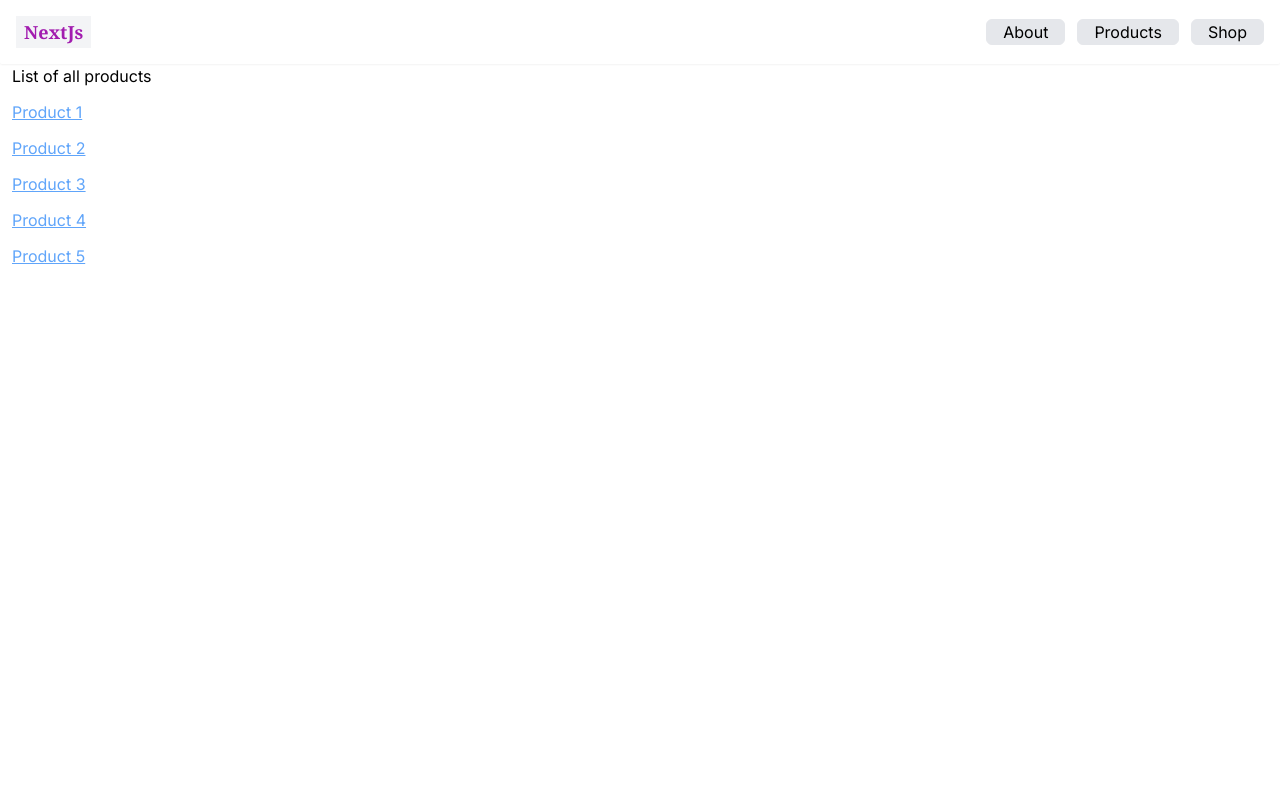
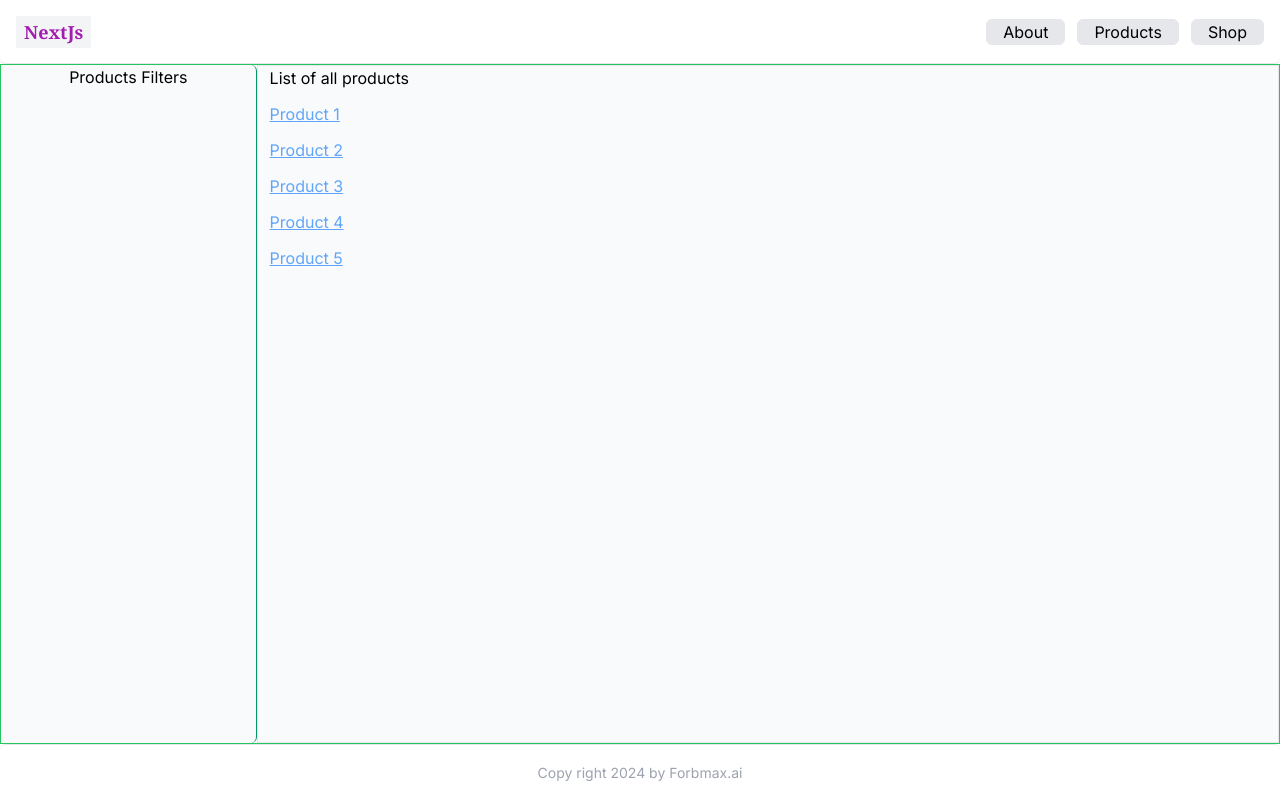
Before and after one commit to umairjaffar-dev/next-tutorial-by-codevolution, a Next.js app: page /products in a window 1280 px wide. Built offline with nearby package versions, Linux system fonts and the light colour scheme.

Commit message:
layouts in nextjs...

```diff
--- /dev/null
+++ b/src/app/(auth)/forgot-password/page.tsx
@@ -0,0 +1,9 @@
+import React from 'react'
+
+const ForgotPassword = () => {
+  return (
+    <div>ForgotPassword</div>
+  )
+}
+
+export default ForgotPassword
--- /dev/null
+++ b/src/app/(auth)/login/page.tsx
@@ -0,0 +1,9 @@
+import React from 'react'
+
+const Login = () => {
+  return (
+    <div>Login</div>
+  )
+}
+
+export default Login
--- /dev/null
+++ b/src/app/(auth)/register/page.tsx
@@ -0,0 +1,9 @@
+import React from 'react'
+
+const Register = () => {
+  return (
+    <div>Register</div>
+  )
+}
+
+export default Register
--- a/src/app/layout.tsx
+++ b/src/app/layout.tsx
@@ -2,6 +2,7 @@ import type { Metadata } from "next";
 import { Inter } from "next/font/google";
 import "./globals.css";
 import Header from "@/components/Header";
+import Footer from "@/components/Footer";
 
 const inter = Inter({ subsets: ["latin"] });
 
@@ -18,8 +19,11 @@ export default function RootLayout({
   return (
     <html lang="en">
       <body className={inter.className}>
-        <Header />
-        {children}
+        <div className="grid grid-rows-[auto_1fr_auto] min-h-screen">
+          <Header />
+          <main className="bg-gray-50">{children}</main>
+          <Footer />
+        </div>
       </body>
     </html>
   );
--- a/src/app/page.tsx
+++ b/src/app/page.tsx
@@ -5,7 +5,7 @@ export default function Home() {
   return (
     <div>
       <h1 className="w-full text-lg font-semibold text-gray-900 text-center my-2">
-        In this tutorial we will learn about routing in next js.
+        Welcome to Home!
       </h1>
     </div>
   );
--- /dev/null
+++ b/src/app/products/layout.tsx
@@ -0,0 +1,18 @@
+import React from "react";
+
+const layout = ({
+  children,
+}: Readonly<{
+  children: React.ReactNode;
+}>) => {
+  return (
+    <div className="w-full h-full border border-green-500 grid grid-cols-[2fr_8fr]">
+      <div className="border-e rounded-md border-emerald-600">
+        <h1 className="w-full text-center">Products Filters</h1>
+      </div>
+      {children}
+    </div>
+  );
+};
+
+export default layout;
--- a/src/app/products/page.tsx
+++ b/src/app/products/page.tsx
@@ -3,7 +3,7 @@ import React from 'react'
 
 const Products = () => {
   return (
-    <div className='flex flex-col gap-3 px-3'>
+    <div className='border w-full h-full flex flex-col gap-3 px-3'>
         <h1>List of all products</h1>
         <Link href="/products/1" className='text-blue-400 underline'>Product 1</Link>
         <Link href="/products/2" className='text-blue-400 underline'>Product 2</Link>
--- /dev/null
+++ b/src/components/Footer.tsx
@@ -0,0 +1,11 @@
+import React from 'react'
+
+const Footer = () => {
+  return (
+    <div className='w-full h-14 flex justify-center items-center border-t rounded-md'>
+        <p className='text-sm text-gray-400'>Copy right 2024 by Forbmax.ai</p>
+    </div>
+  )
+}
+
+export default Footer
--- a/src/components/Header.tsx
+++ b/src/components/Header.tsx
@@ -3,7 +3,7 @@ import React from "react";
 
 const Header = () => {
   return (
-    <div className="w-full h-16 rounded-b-sm shadow-sm grid grid-cols-[auto_1fr] py-1 px-4">
+    <div className="w-full h-16 border-b rounded-md shadow-sm grid grid-cols-[auto_1fr] py-1 px-4">
       <div className="flex justify-center items-center">
         <Link href="/">
           <span className="font-bold bg-gray-100 px-2 py-1  text-fuchsia-700 text-lg font-serif">
```
